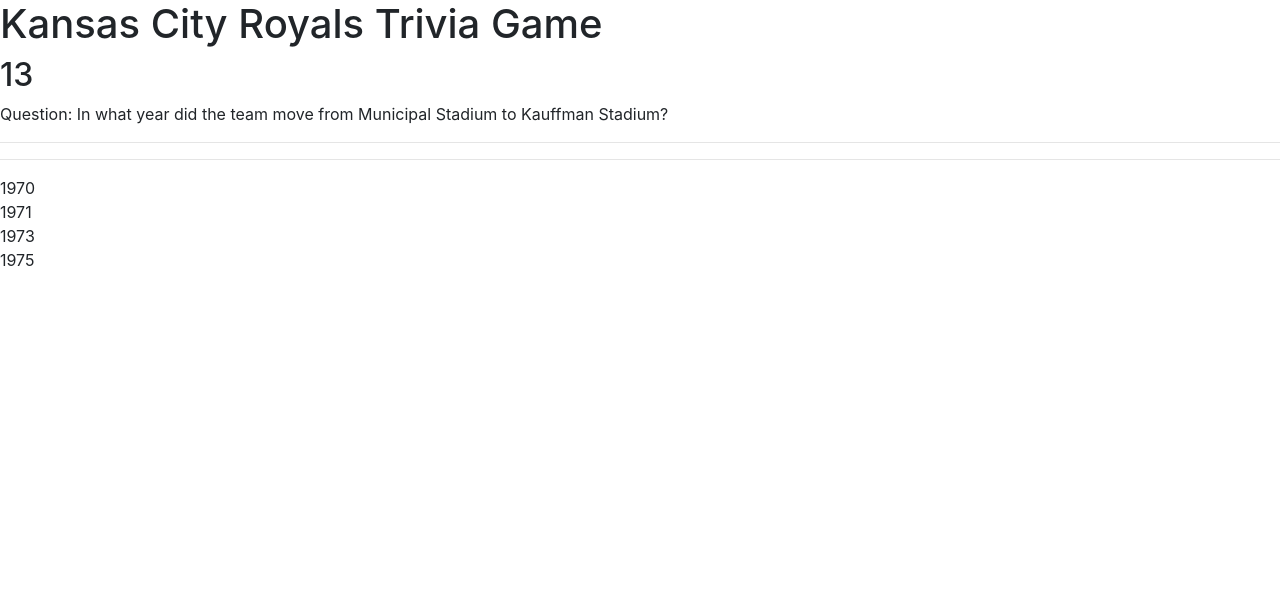
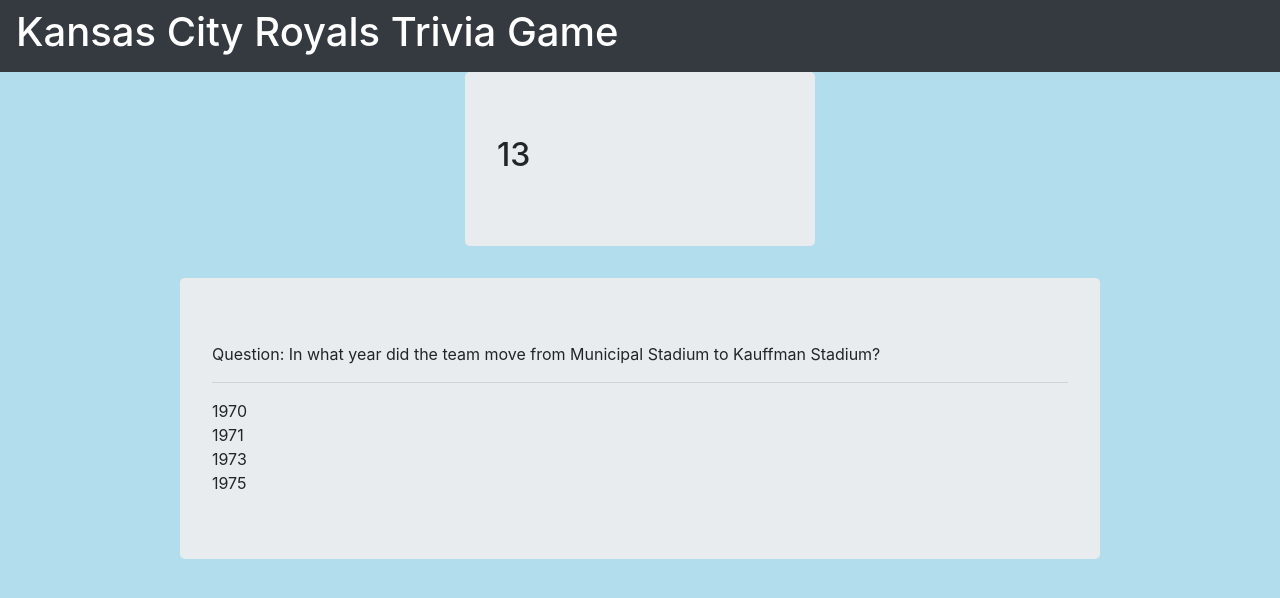
Before and after one commit to randallwschwartz/TriviaGame, a plain HTML site: page index.html in a window 1280 px wide. Both pictures are taken after a click on the button "Start". Drawn offline with nearby package versions, Linux system fonts and the light colour scheme.

Commit message:
6/14 18:02 rws

```diff
--- a/assets/css/style.css
+++ b/assets/css/style.css
@@ -0,0 +1,19 @@
+/* Style for Trivia Game */
+
+html, body {
+    /* font-family: Georgia, 'Times New Roman', Times, sans-serif; */
+    background-color: rgb(178, 221, 236);
+    /* background-image: url("../images/background.jpg"); */
+    height: 100%;
+    margin: 0;
+    border-style: none;
+    border: none;
+}
+
+
+#header {
+    background-color: blue;
+    color: white;
+    margin-left: 50 px;
+    margin-right:  50 px;
+}
--- a/assets/javascript/app.js
+++ b/assets/javascript/app.js
@@ -22,11 +22,11 @@
   var correctAnswer = ["1973", "New York Yankees", ".390", "Bret Saberhagen", "Paul Splittorff"];
 
   var imagesArray = [
-    "kauffman.jpg",
-    "../images/yankees.png",
-    "../images/brett.jpeg",
-    "../images/saberhagen.jpeg",
-    "../images/splittorff.jpeg"
+    "assets/images/kauffman.jpg",
+    "assets/images/yankees.png",
+    "assets/images/brett.jpeg",
+    "assets/images/saberhagen.jpeg",
+    "assets/images/splittorff.jpeg"
   ];
 
   console.log(questionsArray);
@@ -90,9 +90,6 @@
     $("#triviaDisplay").empty();
     $("#triviaDisplay2").empty();
 
-    //***maybe remove this****start the timer and call an out of time function if exceed 30 seconds
-    // setInterval(outOfTime, 1000 * 30);
-
     //  Execute the runTimer function.
     runTimer();
 
@@ -100,14 +97,13 @@
     var triviaQuestion = $("#triviaDisplay2");
 
     //build the triviaQuestion element by adding question
-    triviaQuestion.append("Question: " + questionsArray[i] + "<hr><hr>");
+    triviaQuestion.append("Question: " + questionsArray[i] + "<hr>");
 
     var possibleAnswers = [];
     possibleAnswers = answersArray[i];
 
     //continue building the triviaQuestion element by adding the four possible answers
     for (j=0; j<possibleAnswers.length; j++) {
-      // triviaQuestion.append(possibleAnswers[j] + "<hr>");
 
       //dynamically generate clickable html for each answer in the array
       var answer = $("<div>");
@@ -148,14 +144,16 @@
     // grab the trivia element
     var triviaAnswer = $("#triviaDisplay2");
 
+    var image = $("<img>");
+    image.attr("src", imagesArray[i]);
+
     // provide a message depending if the answer does or does not match the correct answer
     if (ans === rightAnswer) {
       //increment rightAnsTotal
       rightAnsTotal++;
 
       //build the triviaAnswer element by adding the answer and image
-      triviaAnswer.append("You are right!  The correct answer is: " + rightAnswer + "<hr><hr>");
-      var image = $("<img>").attr("src", imagesArray[i]);
+      triviaAnswer.append("You are right!  The correct answer is: " + rightAnswer + "<hr>");
       triviaAnswer.append(image);
 
     } else {
@@ -163,8 +161,7 @@
       wrongAnsTotal++;
 
       //build the triviaAnswer element by adding the answer and image
-      triviaAnswer.append("You are wrong!  The correct answer is: " + rightAnswer + "<hr><hr>");
-      var image = $("<img>").attr("src", imagesArray[i]);
+      triviaAnswer.append("You are wrong!  The correct answer is: " + rightAnswer + "<hr>");
       triviaAnswer.append(image);
     }
 
@@ -199,8 +196,10 @@
     //grab the trivia element
     var triviaAnswer = $("#triviaDisplay2");
 
-    triviaAnswer.append("Sorry, you ran out of time.  The correct answer is: " + rightAnswer + "<hr><hr>");
-    var image = $("<img>").attr("src", imagesArray[i]);
+    triviaAnswer.append("Sorry, you ran out of time.  The correct answer is: " + rightAnswer + "<hr>");
+
+    var image = $("<img>");
+    image.attr("src", imagesArray[i]);
     triviaAnswer.append(image);
 
     clearInterval(interval2);
--- a/index.html
+++ b/index.html
@@ -23,16 +23,30 @@
   </head>
   <body>
 
-    <h1 id="title">Kansas City Royals Trivia Game</h1>
+    <nav id="header" class="navbar navbar-dark bg-dark">
+      <h1 id="title">Kansas City Royals Trivia Game</h1>
+    </nav>
 
-    <!-- <div id="buttons">
-      <hr><hr>
-      <button id="start">Start</button>
-      <hr><hr>
-    </div> -->
+    <div class="container">
+      <div class="row">
+        <div class="col-md-4"></div>
+        <div class="col-md-4">
+          <div class="jumbotron">
+              <div id="triviaDisplay"></div>
+          </div>
+        </div>
+      </div>
+      <div class="row">
+         <div class="col-md-1"></div>
+         <div class="col-md-10">
+            <div class="jumbotron">
+                <div id="triviaDisplay2"></div>
+            <!-- <img id="imageDisplay" src="assets/images/kauffman.jpg"> -->
+            </div>
+          </div>
+      </div>
+    </div>
 
-    <div id="triviaDisplay"></div>
-    <div id="triviaDisplay2"></div>
 
     <script src="assets/javascript/app.js"></script>
 
```
